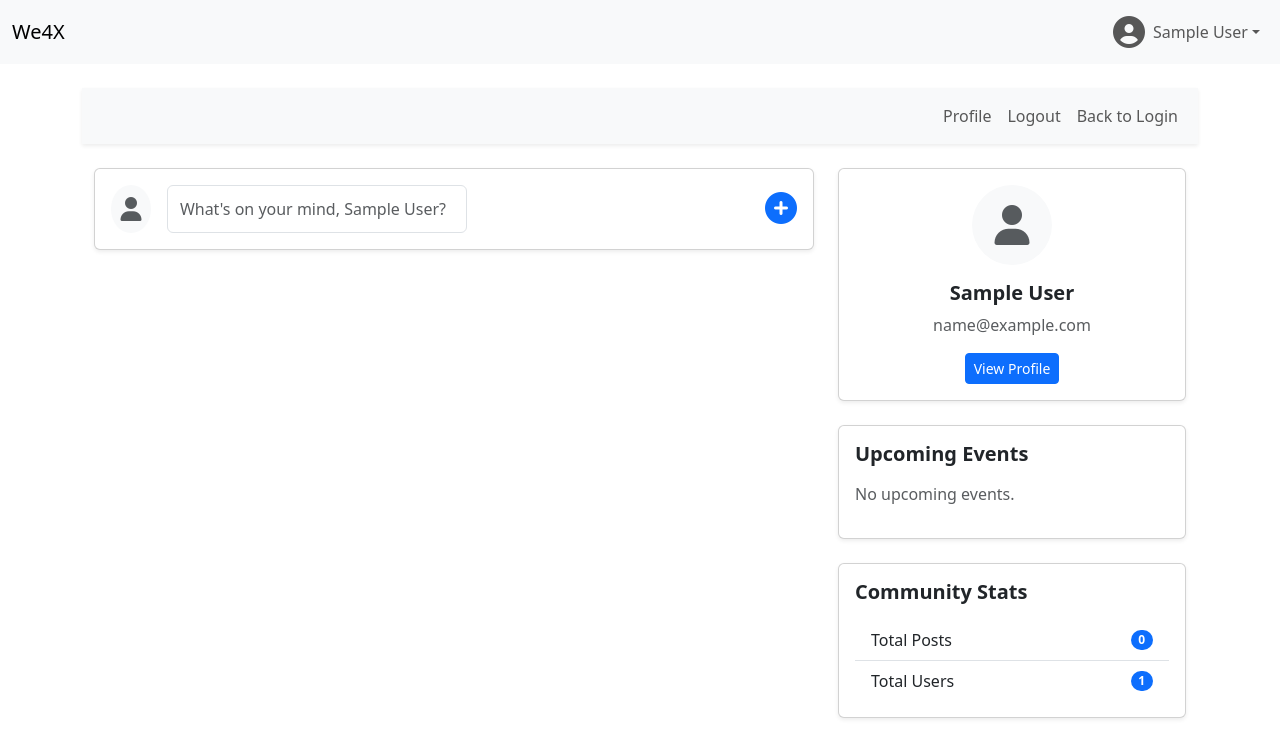
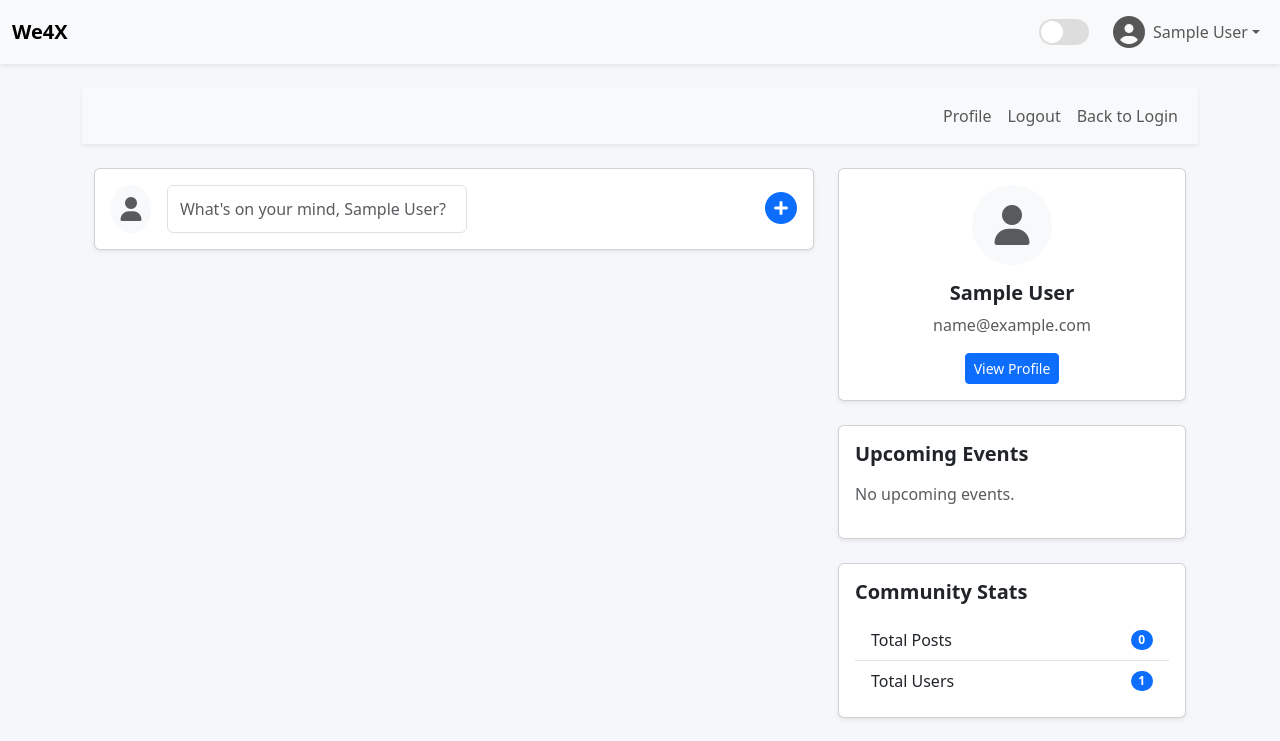
Before and after one commit to He-ro616/we4x, a Flask app: page /auth/dashboard/public in a window 1280 px wide. Shown: the top 741 px of the page. Run offline with Flask 3, Linux system fonts and the light colour scheme; the visitor is signed in with stand-in values (Sample User, id 1); data comes from the database, SQL or seed files in the repository; data that the repository does not hold is empty; some libraries are stand-ins or nearby versions.

Commit message:
Update base.html

```diff
--- a/project/templates/base.html
+++ b/project/templates/base.html
@@ -1,50 +1,120 @@
 <!doctype html>
-<html lang="en">
+<html lang="en" x-data="{ dark: localStorage.getItem('dark') === 'true' }"
+      x-init="if(dark) document.documentElement.classList.add('dark');">
 <head>
     <meta charset="utf-8">
     <meta name="viewport" content="width=device-width, initial-scale=1">
     <title>We4X | {% block title %}{% endblock %}</title>
+
     <link href="https://cdn.jsdelivr.net/npm/bootstrap@5.3.0/dist/css/bootstrap.min.css" rel="stylesheet">
-    <link rel="stylesheet" href="https://cdnjs.cloudflare.com/ajax/libs/font-awesome/6.5.2/css/all.min.css" integrity="sha512-SnH5WK+bZxgPHs44uWIX+LLJAJ9/2PkPKZ5QiAj6Ta86w+fsb2TkcmfRyVX3pBnMFcV7oQPJkl9QevSCWr3W6A==" crossorigin="anonymous" referrerpolicy="no-referrer" />
+    <link rel="stylesheet" href="https://cdnjs.cloudflare.com/ajax/libs/font-awesome/6.5.2/css/all.min.css">
+
+    <script src="https://cdn.jsdelivr.net/npm/alpinejs@3.x.x/dist/cdn.min.js" defer></script>
+
+    <style>
+        /* Light & Dark Theme Colors */
+        :root {
+            --bg: #f5f7fb;
+            --text: #000;
+            --card: #fff;
+        }
+        .dark {
+            --bg: #0f1724;
+            --text: #fff;
+            --card: #1a2332;
+        }
+        body { background: var(--bg); color: var(--text); transition: 0.3s; }
+
+        /* Toggle Switch */
+        .toggle-switch {
+            width: 50px;
+            height: 26px;
+            background: #ddd;
+            border-radius: 20px;
+            position: relative;
+            cursor: pointer;
+            transition: 0.3s;
+        }
+        .toggle-switch .knob {
+            width: 22px;
+            height: 22px;
+            background: white;
+            border-radius: 50%;
+            position: absolute;
+            top: 2px;
+            left: 2px;
+            transition: 0.3s;
+        }
+        .dark .toggle-switch {
+            background: #444;
+        }
+        .dark .toggle-switch .knob {
+            transform: translateX(24px);
+            background: #fff;
+        }
+    </style>
 </head>
+
 <body>
-    <nav class="navbar navbar-expand-lg navbar-light bg-light">
+
+    <!-- NAVBAR -->
+    <nav class="navbar navbar-expand-lg navbar-light bg-light shadow-sm">
         <div class="container-fluid">
-            <a class="navbar-brand" href="/">We4X</a>
+
+            <a class="navbar-brand fw-bold" href="/">We4X</a>
+
             <div class="collapse navbar-collapse">
-                <ul class="navbar-nav ms-auto">
+                <ul class="navbar-nav ms-auto d-flex align-items-center">
+
+                    <!-- 🌗 DARK MODE BUTTON (placed BEFORE Login/Profile) -->
+                    <li class="nav-item me-3">
+                        <div class="toggle-switch"
+                             @click="dark = !dark;
+                                     localStorage.setItem('dark', dark);
+                                     document.documentElement.classList.toggle('dark');">
+                            <div class="knob"></div>
+                        </div>
+                    </li>
+
                     {% if current_user.is_authenticated %}
+                        <!-- Profile Dropdown -->
                         <li class="nav-item dropdown">
-                            <a class="nav-link dropdown-toggle d-flex align-items-center" href="#" id="navbarDropdown" role="button" data-bs-toggle="dropdown" aria-expanded="false">
+                            <a class="nav-link dropdown-toggle d-flex align-items-center" href="#" id="navbarDropdown" role="button" data-bs-toggle="dropdown">
                                 {% if current_user.profile_picture %}
-                                    <img src="{{ url_for('static', filename='uploads/' + current_user.profile_picture) }}" class="rounded-circle me-2" style="width: 32px; height: 32px; object-fit: cover;">
+                                    <img src="{{ url_for('static', filename='uploads/' + current_user.profile_picture) }}"
+                                         class="rounded-circle me-2" style="width: 32px; height: 32px; object-fit: cover;">
                                 {% else %}
                                     <i class="fas fa-user-circle fa-2x me-2"></i>
                                 {% endif %}
                                 {{ current_user.name }}
                             </a>
-                            <ul class="dropdown-menu dropdown-menu-end" aria-labelledby="navbarDropdown">
+                            <ul class="dropdown-menu dropdown-menu-end">
                                 <li><a class="dropdown-item" href="{{ url_for('profile.view', user_id=current_user.id) }}">View Profile</a></li>
                                 <li><a class="dropdown-item" href="{{ url_for('profile.setup') }}">Edit Profile</a></li>
                                 <li><hr class="dropdown-divider"></li>
                                 <li><a class="dropdown-item" href="{{ url_for('auth.logout') }}">Logout</a></li>
                             </ul>
                         </li>
+
                     {% else %}
+                        <!-- Login Button -->
                         <li class="nav-item">
                             <a class="btn btn-primary" href="{{ url_for('auth.login') }}">Login</a>
                         </li>
                     {% endif %}
                 </ul>
             </div>
+
         </div>
     </nav>
 
+    <!-- Main Container -->
     <div class="container mt-4">
+
         {% with messages = get_flashed_messages(with_categories=true) %}
             {% if messages %}
                 {% for category, message in messages %}
-                    <div class="alert alert-{{ category }} alert-dismissible fade show" role="alert">
+                    <div class="alert alert-{{ category }} alert-dismissible fade show">
                         {{ message }}
                         <button type="button" class="btn-close" data-bs-dismiss="alert"></button>
                     </div>
@@ -53,8 +123,10 @@
         {% endwith %}
 
         {% block content %}{% endblock %}
+
     </div>
 
     <script src="https://cdn.jsdelivr.net/npm/bootstrap@5.3.0/dist/js/bootstrap.bundle.min.js"></script>
+
 </body>
 </html>
```
